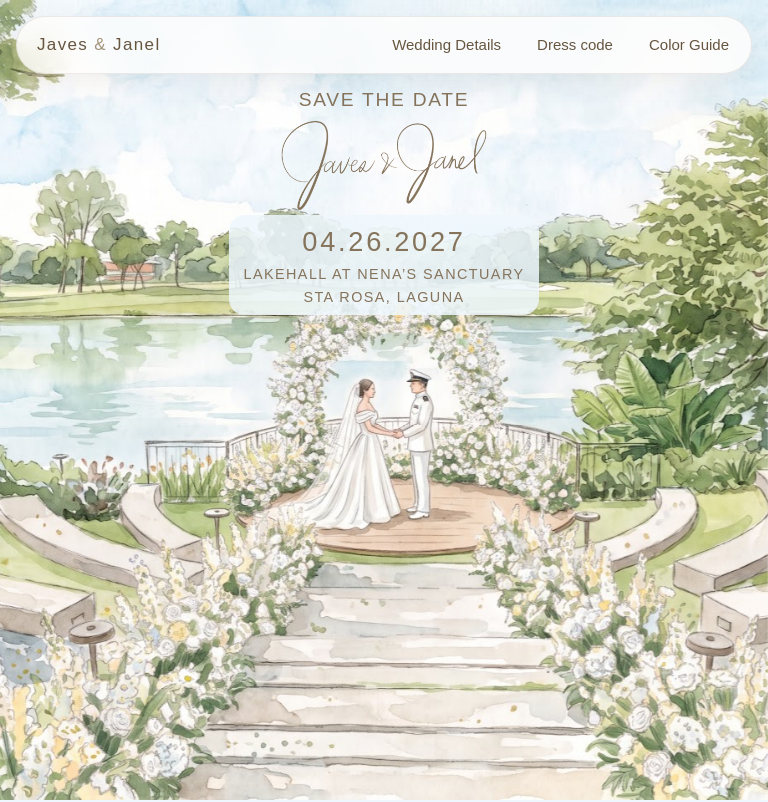
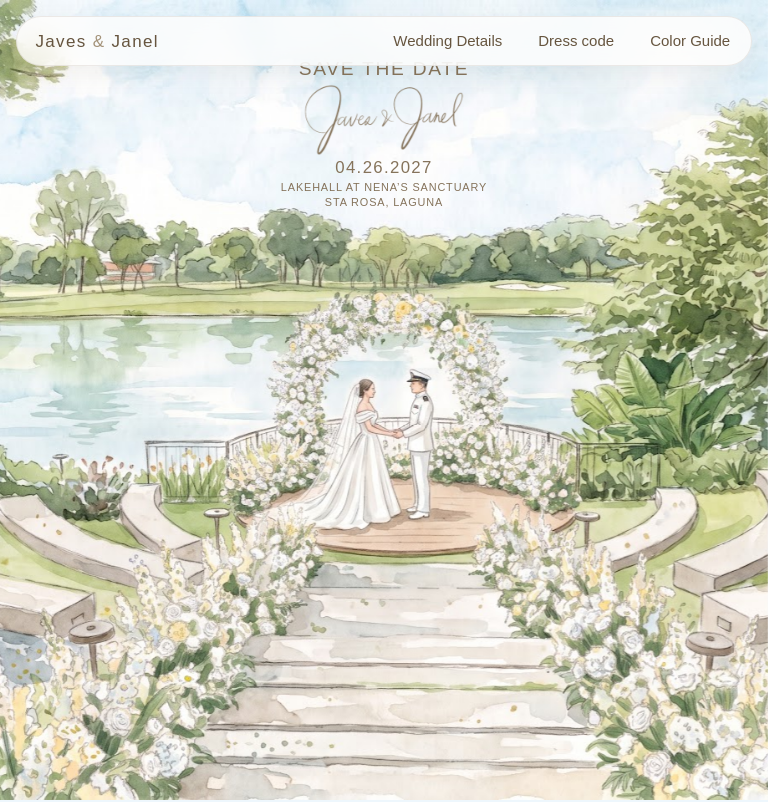
Before and after one commit to ZoeHatdog/WeddingWebsite, a Next.js app: page / in a window 768 px wide. Shown: the top 802 px of the page. Built offline with nearby package versions, Linux system fonts and the light colour scheme; no server answers; a web font is replaced by a local one.

Commit message:
Fixed hero text

```diff
--- a/app/globals.css
+++ b/app/globals.css
@@ -1,8 +1,8 @@
-/* Hallmark · genre: editorial · macrostructure: Marquee Hero → stationery stack · nav: N4 in-flow paper pill (menu sheet < 48rem) · footer: Ft6 letter close
+/* Hallmark · genre: editorial · macrostructure: Marquee Hero → stationery stack · nav: sticky bar, mark left, sections right · footer: Ft6 letter close
  * theme: custom (studied-DNA, source: resources/Save the Date) · vibe: "watercolour lakeside, light spring, hand-lettered, paper"
  * paper: oklch(99.7% 0.002 78) · ink: oklch(56.6% 0.042 75) · sky: oklch(97.1% 0.013 237) · accents: the seven spring swatches
  * display: original hand lettering (extracted) + Sorts Mill Goudy caps · body: Sorts Mill Goudy (+ italic for the printed-card voice)
- * nav sits in the hero flow so the names always start below it
+ * nav follows the page as it scrolls; the names start below it
  * enrichment: E5 source illustration + generated watercolour three-fold cord · axes: light / roman-serif / chromatic-other (taupe)
  * Hallmark · pre-emit critique: P5 H5 E5 S5 R5 V4
  */
@@ -17,7 +17,7 @@ body { overflow-x: clip; }
 
 html {
   scroll-behavior: smooth;
-  scroll-padding-top: 1.5rem;
+  scroll-padding-top: 4.5rem;
   -webkit-text-size-adjust: 100%;
 }
 
@@ -82,9 +82,10 @@ a { color: inherit; }
   box-shadow: 0 8px 24px var(--color-shadow-soft);
 }
 
-/* ---------- nav: paper pill in the page flow, so it never covers the names ---------- */
+/* ---------- nav: follows the scroll, names on the left and sections on the right ---------- */
 .nav {
-  position: relative;
+  position: sticky;
+  top: var(--space-sm);
   z-index: var(--z-nav);
   display: flex;
   align-items: center;
@@ -92,8 +93,8 @@ a { color: inherit; }
   flex-shrink: 0;
   gap: var(--space-sm);
   width: min(100% - 2 * var(--space-sm), 50rem);
-  margin-top: var(--space-sm);
-  padding: 0.375rem 0.375rem 0.375rem 1.25rem;
+  margin: var(--space-sm) auto 0;
+  padding: 0.25rem 0.3rem 0.25rem 1.15rem;
   border-radius: var(--radius-pill);
   font-size: var(--text-sm);
 }
@@ -111,7 +112,7 @@ a { color: inherit; }
   display: inline-flex;
   align-items: center;
   gap: var(--space-2xs);
-  min-height: 44px;
+  min-height: 40px;
   padding: 0 var(--space-sm);
   border: var(--rule-hair) solid var(--color-rule);
   border-radius: var(--radius-pill);
@@ -161,7 +162,7 @@ a { color: inherit; }
 
 .nav__links a {
   display: block;
-  padding: 0.875rem var(--space-sm);
+  padding: 0.8rem var(--space-sm);
   border-radius: calc(var(--radius-lg) - var(--space-2xs));
   text-align: center;
   text-decoration: none;
@@ -176,6 +177,7 @@ a { color: inherit; }
   .nav__links {
     position: static;
     display: flex;
+    justify-content: flex-end;
     gap: var(--space-3xs);
     padding: 0;
     border: 0;
@@ -187,7 +189,7 @@ a { color: inherit; }
     transition: none;
   }
   .nav__links a {
-    padding: 0.625rem var(--space-sm);
+    padding: 0.5rem var(--space-sm);
     border-radius: var(--radius-pill);
   }
 }
@@ -241,20 +243,47 @@ a { color: inherit; }
   text-align: center;
   color: var(--color-ink);
 }
+@media (min-width: 54rem) {
+  .hero__text { margin-top: clamp(0.75rem, 1.6svh, 1.35rem); }
+}
+
+/* The sky is only the top of the painting. Shrink the date block before it reaches the trees. */
+@media (max-height: 900px) {
+  .hero__names { width: min(64vw, 18svh, 20rem); }
+  .hero__date { font-size: clamp(0.9rem, 1.9svh, 1.25rem); }
+  .hero__venue { font-size: clamp(0.65rem, 1.15svh, 0.82rem); }
+}
+@media (max-height: 760px) {
+  .hero__text { margin-top: 0.5rem; }
+  .hero__names { width: min(56vw, 15svh, 16rem); margin-top: 0.35rem; }
+  .hero__when { margin-top: 0.25rem; }
+  .hero__date { font-size: 0.95rem; }
+  .hero__venue { margin-top: 0.15rem; font-size: 0.68rem; line-height: 1.25; }
+}
+@media (max-height: 680px) {
+  .nav { margin-top: 0.35rem; }
+  .hero__text { margin-top: 0.25rem; }
+  .hero__kicker { font-size: 0.72rem; }
+  .hero__names { width: min(42vw, 10svh, 11rem); margin-top: 0.15rem; }
+  .hero__when { margin-top: 0.1rem; }
+  .hero__date { font-size: 0.78rem; }
+  .hero__venue { margin-top: 0.08rem; font-size: 0.58rem; line-height: 1.15; }
+}
+
+/* A tall phone shows the whole painting, so the sky band is short. */
 @media (max-width: 53.99rem) {
-  .hero__text { margin-top: var(--space-sm); }
-  .hero__names { width: min(64vw, 18svh); }
-  .hero__when {
-    margin-top: 0.15rem;
-    padding: 0.2rem 0.9rem 0.4rem;
-    border-radius: 1rem;
-    background: radial-gradient(ellipse 100% 100% at center, rgb(238 247 253 / 0.94), rgb(238 247 253 / 0.82) 70%, rgb(238 247 253 / 0) 100%);
-  }
-  .hero__date { margin-top: 0; font-size: 1.15rem; }
-  .hero__venue { margin-top: 0.15rem; }
+  .nav { margin-top: 0.4rem; }
+  .hero__text { margin-top: 0.15rem; }
+  .hero__kicker { font-size: 0.75rem; }
+  .hero__names { width: min(50vw, 11svh); margin-top: 0.1rem; }
+  .hero__when { margin-top: 0.1rem; }
+  .hero__date { font-size: 0.9rem; }
+  .hero__venue { margin-top: 0.08rem; font-size: 0.6rem; line-height: 1.15; letter-spacing: 0.05em; }
 }
-@media (min-width: 54rem) {
-  .hero__text { margin-top: clamp(1.25rem, 3svh, 2.25rem); }
+@media (max-width: 53.99rem) and (max-height: 700px) {
+  .hero__names { width: min(48vw, 11svh); }
+  .hero__date { font-size: 0.9rem; }
+  .hero__venue { font-size: 0.6rem; }
 }
 
 .hero__kicker {
@@ -264,23 +293,25 @@ a { color: inherit; }
 }
 
 .hero__names {
-  width: min(72vw, 26rem, 26svh);
-  margin-top: 1.2svh;
+  width: min(68vw, 22rem, 20svh);
+  margin-top: 0.8svh;
 }
 
+.hero__when { margin-top: 0.5svh; }
+
 .hero__date {
-  margin-top: 1.2svh;
-  font-size: clamp(1.25rem, 3.4svh, 2.2rem);
-  letter-spacing: 0.1em;
+  margin-top: 0;
+  font-size: clamp(0.95rem, 2.1svh, 1.45rem);
+  letter-spacing: 0.08em;
   line-height: 1;
   font-variant-numeric: lining-nums;
 }
 
 .hero__venue {
-  margin-top: 1svh;
-  font-size: clamp(0.8rem, 1.8svh, 1.1rem);
-  letter-spacing: 0.1em;
-  line-height: 1.6;
+  margin-top: 0.35svh;
+  font-size: clamp(0.68rem, 1.25svh, 0.9rem);
+  letter-spacing: 0.08em;
+  line-height: 1.35;
 }
 
 /* The soft wash keeps it legible wherever it lands on the garden. */
@@ -321,7 +352,6 @@ a { color: inherit; }
 @keyframes nudge { 50% { translate: 2px 2px; } }
 
 @media (max-width: 30rem) {
-  .hero__venue { letter-spacing: 0.06em; line-height: 1.5; }
   .hero__banner { letter-spacing: 0.06em; }
 }
 
--- a/app/page.tsx
+++ b/app/page.tsx
@@ -26,9 +26,9 @@ export default function Home() {
 
       <a className="skip" href="#the-day">Skip to the details</a>
 
+      <SiteNav />
+
       <header className="hero" id="top">
-        <SiteNav />
-
         <div className="hero__text">
           <p className="hero__kicker caps reveal" style={stagger(0)}>Save the date</p>
           <h1 className="hero__names reveal" style={stagger(1)}>
```
